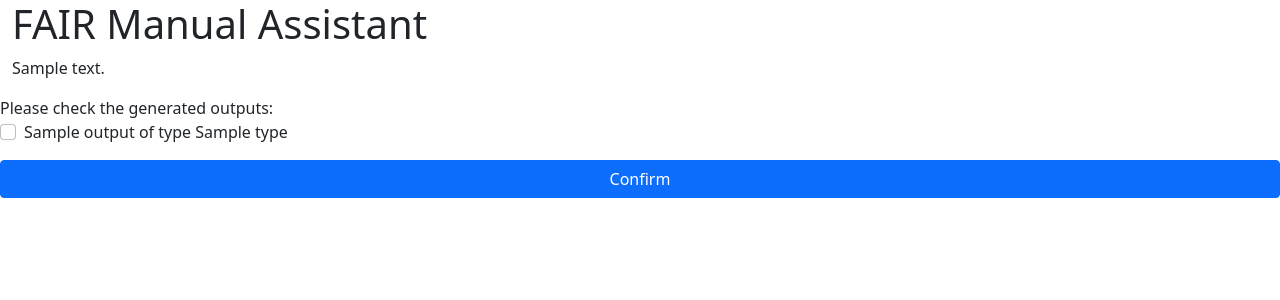
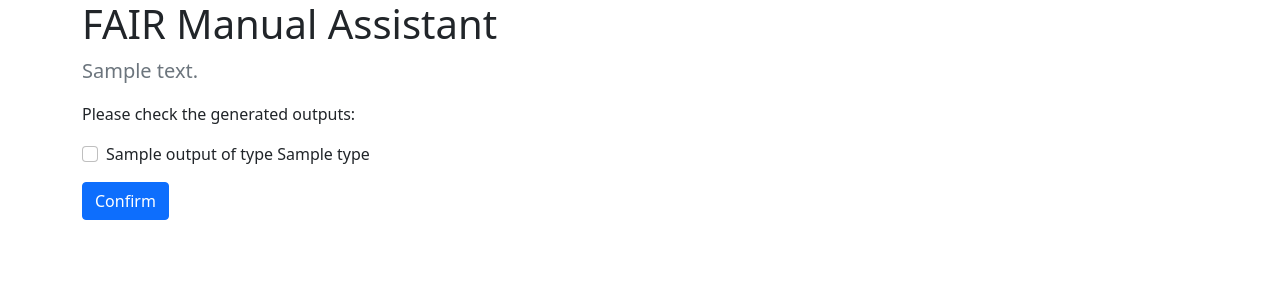
Before and after one commit to fair-workflows/manual-assistant, a Python web app: template manualassistant/templates/manualstep.html in a window 1280 px wide. Shown: the top 300 px of the page. Run offline with Jinja, Linux system fonts and the light colour scheme; the template is opened without the code that fills it: most values are stand-ins (such as "Sample title", 1, 10 or a date in 2020).

Commit message:
Improved interface Updated documentation

```diff
--- a/manual_assistant.py
+++ b/manual_assistant.py
@@ -112,6 +112,8 @@ def execute_manual_step(step: Union[str, FairStep]):
     try:
         while not server.is_done():
             server.handle_request()
+
+        logging.info('Manual step has been completed.')
         return server.outputs
     finally:
         server.server_close()
--- a/manualassistant/templates/manualstep.html
+++ b/manualassistant/templates/manualstep.html
@@ -15,27 +15,39 @@
         integrity="sha384-ygbV9kiqUc6oa4msXn9868pTtWMgiQaeYH7/t7LECLbyPA2x65Kgf80OJFdroafW"
         crossorigin="anonymous"></script>
 
-<div class="container-fluid">
+<div class="container-sm">
     <div class="row">
-        <h1>FAIR Manual Assistant</h1>
+        <div class="col-sm">
+            <h1>FAIR Manual Assistant</h1>
+        </div>
     </div>
     <div class="row">
-        <blockquote cite="{{step.source_uri}}">{{step.description}}</blockquote>
+        <div class="col-sm">
+        <p class="lead text-muted">{{step.description}}</p>
+            </div>
     </div>
     <form method="POST">
         <div class="row">
-            Please check the generated outputs:
+            <div class="col-sm">
+            <p>Please check the generated outputs:</p>
+                <div class="col-sm">
         </div>
         <div class="row">
+            <div class="col-sm">
             <div class="mb-3 form-check">
-                {% for id, name, type in outputs %}
-                <input type="checkbox" class="form-check-input" id="{{id}}" name="{{id}}">
-                <label class="form-check-label" for="{{id}}">{{name}} of type {{type}}</label>
-                {% endfor %}
+                <p>
+                    {% for id, name, type in outputs %}
+                    <input type="checkbox" class="form-check-input" id="{{id}}" name="{{id}}" value="True">
+                    <label class="form-check-label" for="{{id}}">{{name}} of type {{type}}</label>
+                    {% endfor %}
+                </p>
+            </div>
             </div>
         </div>
         <div class="row">
+            <div class="col-sm">
             <button type="submit" class="btn btn-primary">Confirm</button>
+            </div>
         </div>
 
     </form>
```
Also changed, not shown: README.md, example.png, 2 other files.
